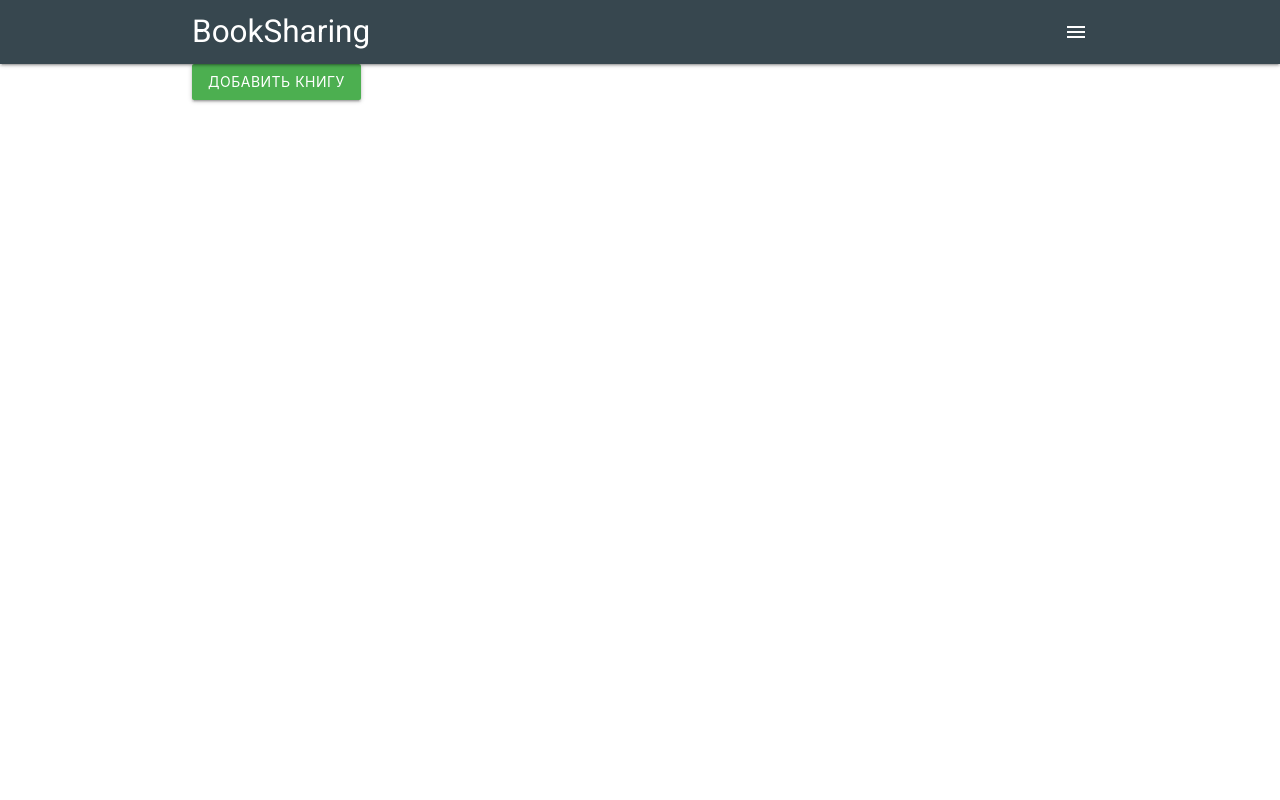
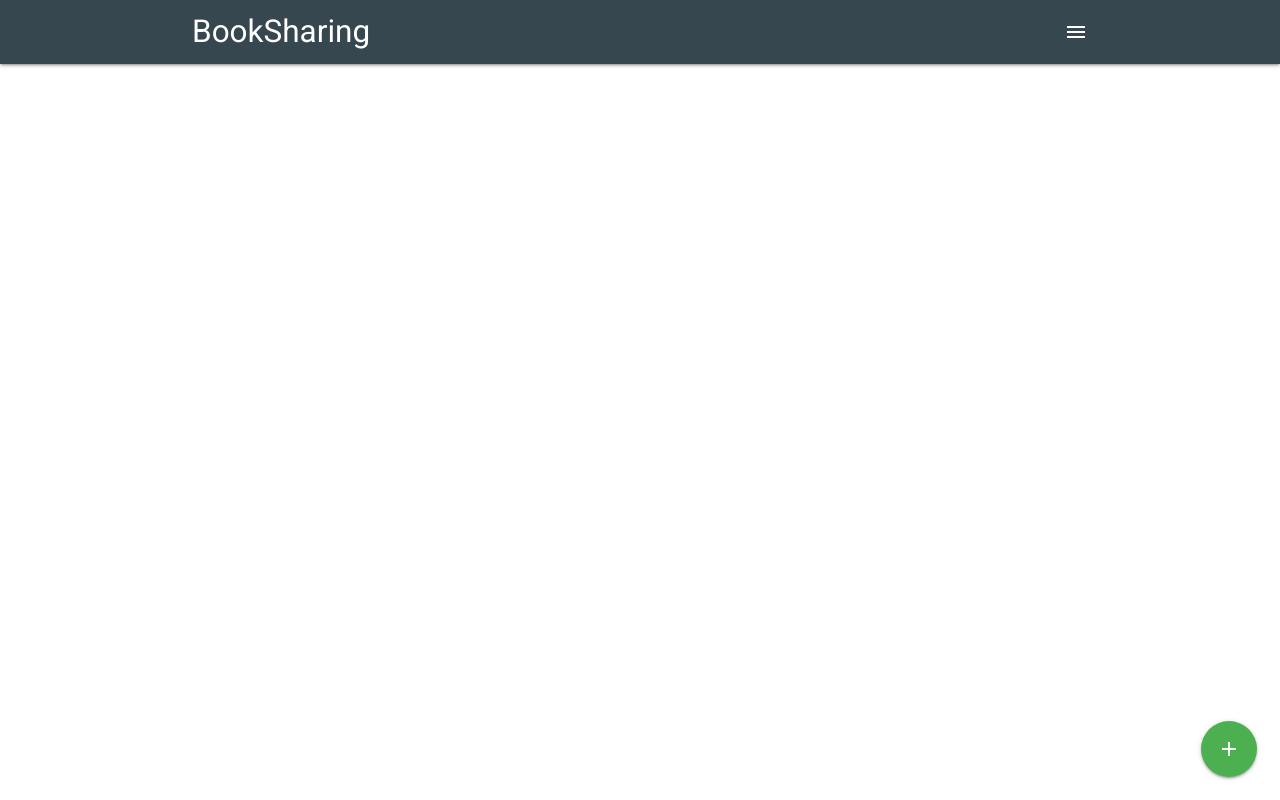
Before and after one commit to SERGEYDJUM/Infinity, a Django app: page /lib in a window 1280 px wide. Run offline with Django 3.2, Linux system fonts and the light colour scheme.

Commit message:
Library - Updated
Added floating action button

```diff
--- a/BookSharing/MainApp/static/css/lib.css
+++ b/BookSharing/MainApp/static/css/lib.css
@@ -16,5 +16,6 @@ button[type=submit]
 }
 .modal
 {
-  border-radius: 20px
+  border-radius: 20px;
+  max-width: 60vh;  /*  Визуально modal не будет вытянутым вширь, т.к. его длина не сильно превышает высоту экрана  */
 }
--- a/BookSharing/MainApp/static/js/common.js
+++ b/BookSharing/MainApp/static/js/common.js
@@ -3,4 +3,5 @@ $(document).ready(function()
   $(".sidenav").sidenav();
   $('.dropdown-trigger').dropdown({constrainWidth: false, coverTrigger: false });
   $('.modal').modal();
+  $('.fixed-action-btn').floatingActionButton();
 });
--- a/BookSharing/MainApp/templates/lib.html
+++ b/BookSharing/MainApp/templates/lib.html
@@ -12,12 +12,8 @@
 		{% include 'includes/header.html' %}
 
 		<div class="container">
-			<!-- Modal Trigger -->
-  		<button class="green waves-effect waves-light btn modal-trigger" data-target="modal1">Добавить книгу</button>
-		</div>
+  		<button class="fixed-action-btn btn-floating btn-large green modal-trigger"data-target="modal1"><i class="material-icons">add</i></button>
 
-		<!-- Modal Structure -->
-		<!-- Нужно скруглить ее края -->
 		<div id="modal1" class="modal">
     	<div class="modal-content">
       	<h4>Добавьте книгу</h4>
```
